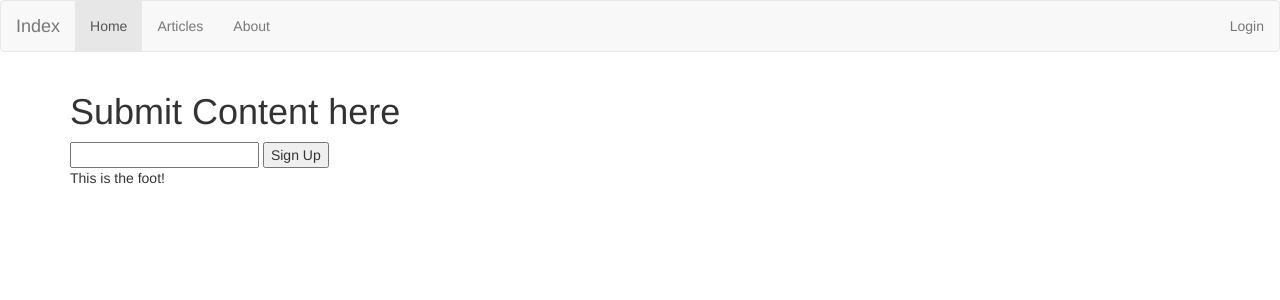
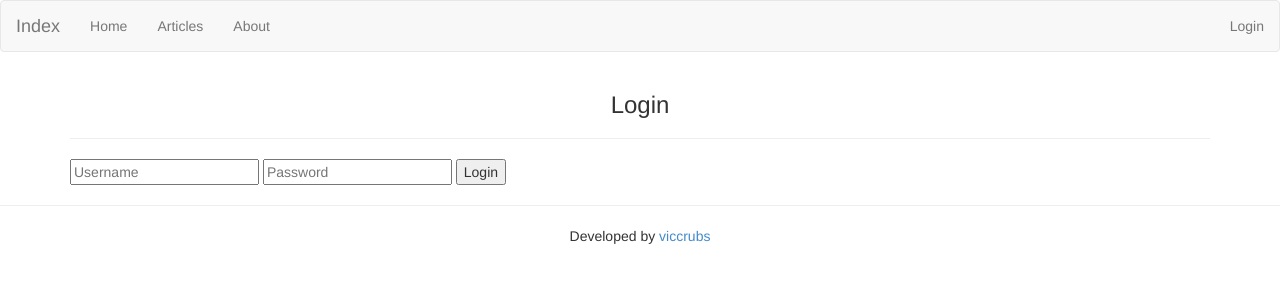
Before and after one commit to ddadaal/VicBlog-Flask, a Python web app: template app/templates/login.html in a window 1280 px wide. Shown: the top 300 px of the page. Run offline with Jinja, Linux system fonts and the light colour scheme; the template is opened without the code that fills it: most values are stand-ins (such as "Sample title", 1, 10 or a date in 2020); some libraries are stand-ins or nearby versions.

Commit message:
updated frontend pages, starting login function

```diff
--- a/app/templates/about.html
+++ b/app/templates/about.html
@@ -1,5 +1,5 @@
 {% extends "base.html" %}
 {% block content %}
 <h1>About me</h1>
-
+<hr>
 {% endblock %}
--- a/app/templates/base.html
+++ b/app/templates/base.html
@@ -16,13 +16,13 @@
 				<a class="navbar-brand" href="/">Index</a>
 			</div>
 			<ul class="nav navbar-nav navbar-left">
-				<li class="active">
+				<li id="tab_index">
 					<a href="/">Home</a>
 				</li>
-				<li>
+				<li id="tab_articles">
 					<a href="/articles">Articles</a>
 				</li>
-				<li>
+				<li id="tab_about">
 					<a href="/about">About</a>
 				</li>
 			</ul>
@@ -36,9 +36,17 @@
     {% block content %}
     {% endblock %}
 	</div>
+	<hr>
   <div class="container">
-    This is the foot!
+		<footer class="footer">
+			<div class="contaner">
+				<p style="text-align: center;">Developed by <a href="https://github.com/viccrubs/">viccrubs</a></p>
+			</div>
+		</footer>
   </div>
+		<script type="text/javascript">
+		$('#tab_{{page_name}}').attr("class","active");
+	</script>
 </body>
 
 </html>
--- a/app/templates/login.html
+++ b/app/templates/login.html
@@ -1,9 +1,12 @@
 {% extends "base.html" %}
 {% block content %}
-<h1>Submit Content here</h1>
-<form action="" method="post" name="login">
-    <input name="name" type="text" />
-    <button type="submit" >Sign Up</button>
+
+<h3 style="text-align: center;"> Login </h3>
+<hr>
+<form method="POST" name="login">
+    <input name="user" type="text" placeholder="Username"/>
+    <input name="password" type="text" placeholder="Password"/>
+    <button type="submit">Login</button>
 </form>
 
 {% endblock %}
```
Also changed, not shown: app/communicator.py (+33 -1 lines), app/views.py (+14 -7 lines).
